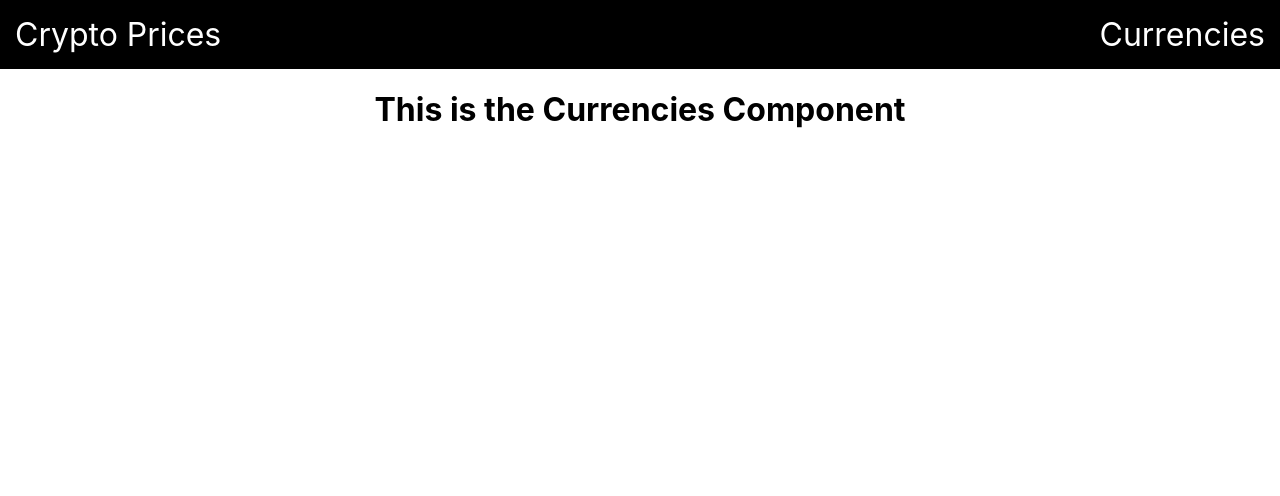
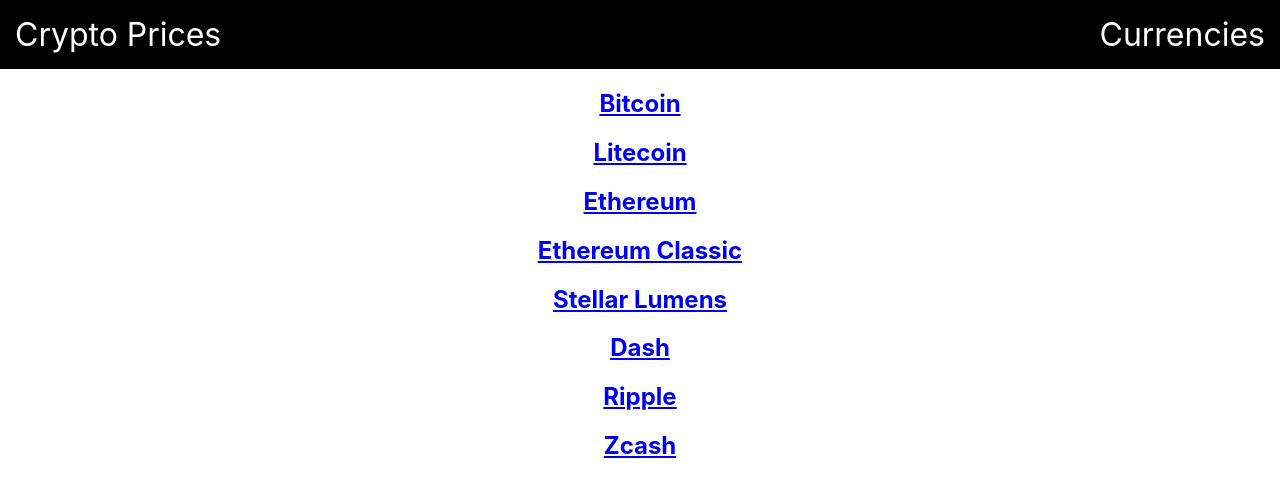
Before and after one commit to riyad-i/cryptoprices, a React (Create React App) app: page /currencies in a window 1280 px wide. Shown: the top 496 px of the page. Built offline with nearby package versions, Linux system fonts and the light colour scheme.

Commit message:
currencies mapped

```diff
--- a/src/pages/Currencies.js
+++ b/src/pages/Currencies.js
@@ -1,3 +1,31 @@
+import { Link } from "react-router-dom";
+
 export default function Currencies (props) {
-    return <h1>This is the Currencies Component</h1>;
+  const currencies = [
+    { name: "Bitcoin", symbol: "BTC" },
+    { name: "Litecoin", symbol: "LTC" },
+    { name: "Ethereum", symbol: "ETH" },
+    { name: "Ethereum Classic", symbol: "ETC" },
+    { name: "Stellar Lumens", symbol: "XLM" },
+    { name: "Dash", symbol: "DASH" },
+    { name: "Ripple", symbol: "XRP" },
+    { name: "Zcash", symbol: "ZEC" },
+  ];
+
+
+
+    return (
+      <div>
+        {currencies.map(coin => {
+          const {name, symbol} = coin;
+
+          return (
+            <Link to={`price/${symbol}`}> <h2>{name}</h2></Link>
+          )
+        }  )}
+
+      </div>
+    )
+
+
   };
```
